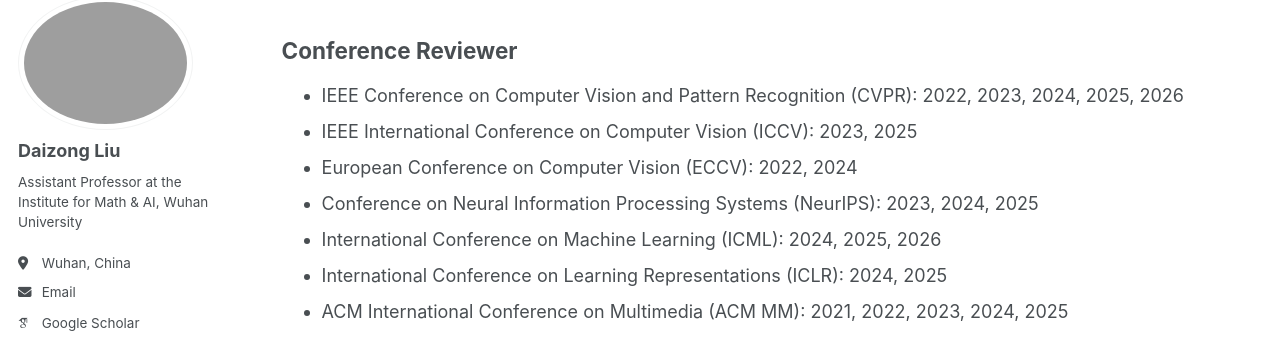
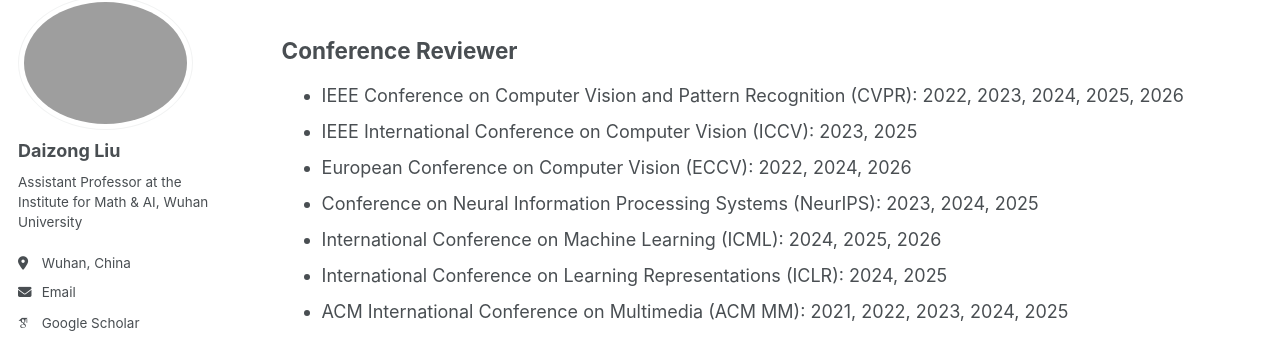
Before and after one commit to liudaizong/liudaizong.github.io, a Jekyll site: the page built from _pages/service.md, in a window 1280 px wide and 900 px high, scrolled down 338 px. Shown: the part 103-440 px from the top of the window. Built offline with Jekyll 4.4.1, drawn with Linux system fonts in a browser that asks for light colours; some web fonts are replaced.

Commit message:
Update service.md

```diff
--- a/_pages/service.md
+++ b/_pages/service.md
@@ -14,7 +14,7 @@ layout: archive
 ## Conference Reviewer
 * IEEE Conference on Computer Vision and Pattern Recognition (CVPR): 2022, 2023, 2024, 2025, 2026
 * IEEE International Conference on Computer Vision (ICCV): 2023, 2025
-* European Conference on Computer Vision (ECCV): 2022, 2024
+* European Conference on Computer Vision (ECCV): 2022, 2024, 2026
 * Conference on Neural Information Processing Systems (NeurIPS): 2023, 2024, 2025
 * International Conference on Machine Learning (ICML): 2024, 2025, 2026
 * International Conference on Learning Representations (ICLR): 2024, 2025
```
